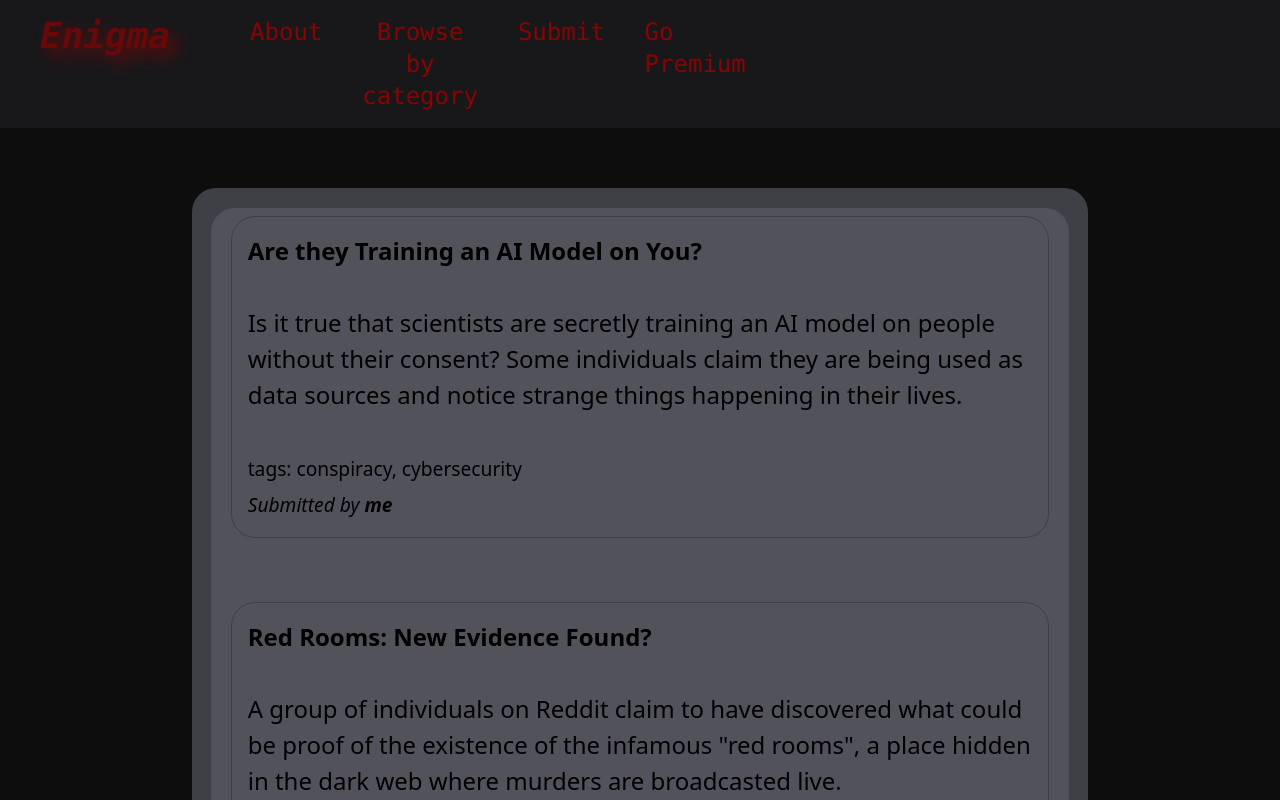
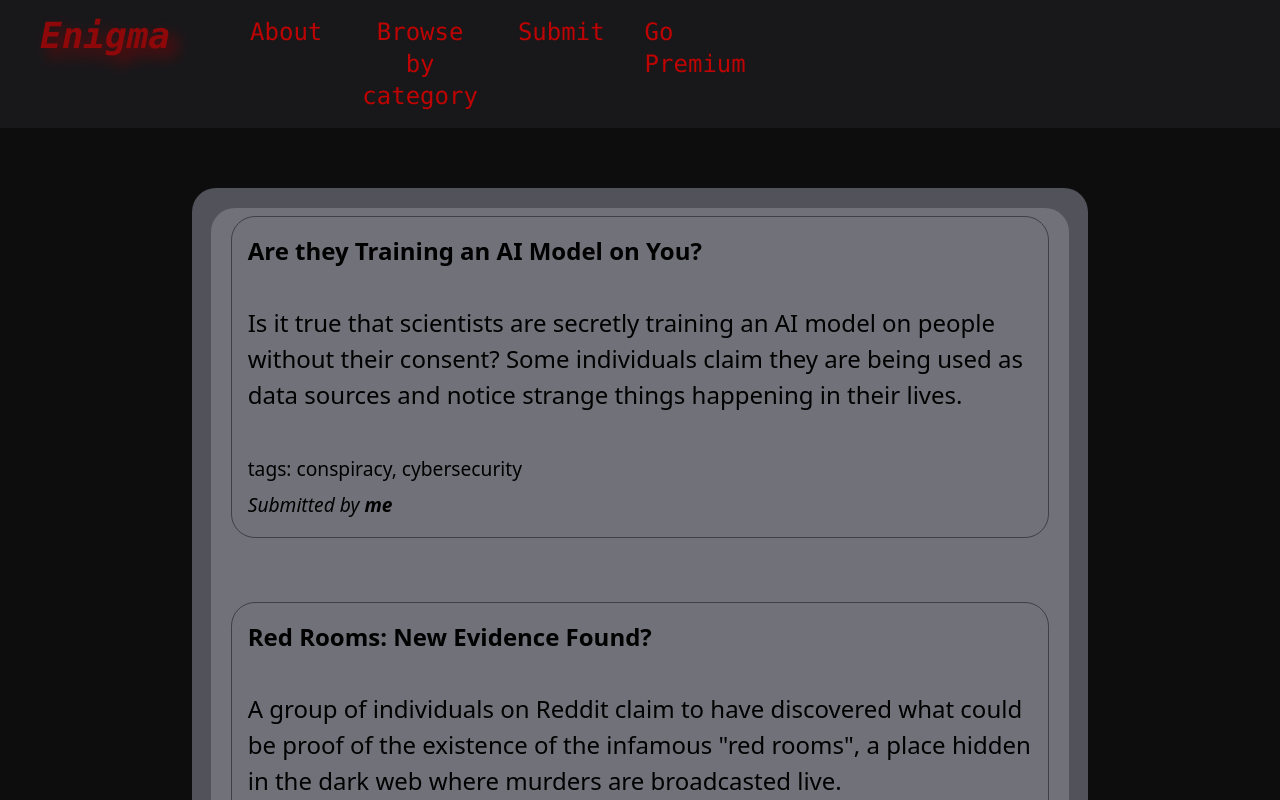
Before and after one commit to OblivionNoir/Enigma-site, a React (Create React App) app in the folder enigma-site/: page / in a window 1280 px wide. Shown: the top 800 px of the page. Built offline with nearby package versions, Linux system fonts and the light colour scheme.

Commit message:
Brightened color scheme a bit

```diff
--- a/enigma-site/src/App.jsx
+++ b/enigma-site/src/App.jsx
@@ -146,8 +146,8 @@ function MiniNav() {
 function ScrollFeed() {
     let article_author = "me"
     return (
-        <main className='flex flex-column bg-zinc-700 max-w-4xl justify-center m-auto mt-3 overflow-y-auto rounded-3xl relative'>
-            <section className='bg-zinc-600 w-MainScroll mt-5 rounded-3xl'>
+        <main className='flex flex-column bg-zinc-600 max-w-4xl justify-center m-auto mt-3 overflow-y-auto rounded-3xl relative'>
+            <section className='bg-zinc-500 w-MainScroll mt-5 rounded-3xl'>
                 <div className='space-y-16 mx-5'>
                     <article>
                         <h1><b>Are they Training an AI Model on You?</b></h1>
--- a/enigma-site/tailwind.config.js
+++ b/enigma-site/tailwind.config.js
@@ -7,7 +7,7 @@ module.exports = {
         'title': '.5rem .5rem .5rem rgb(138, 3, 3)'
     },
     colors: {
-      'blood': 'rgb(138, 3, 3)'
+      'blood': 'rgb(190, 3, 3)'
     },
     width: {
       'MainScroll': '95.83%'
```
